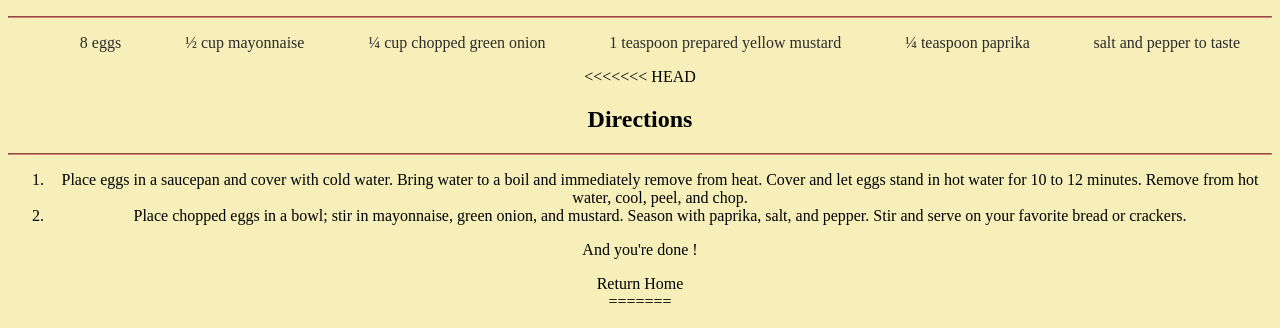
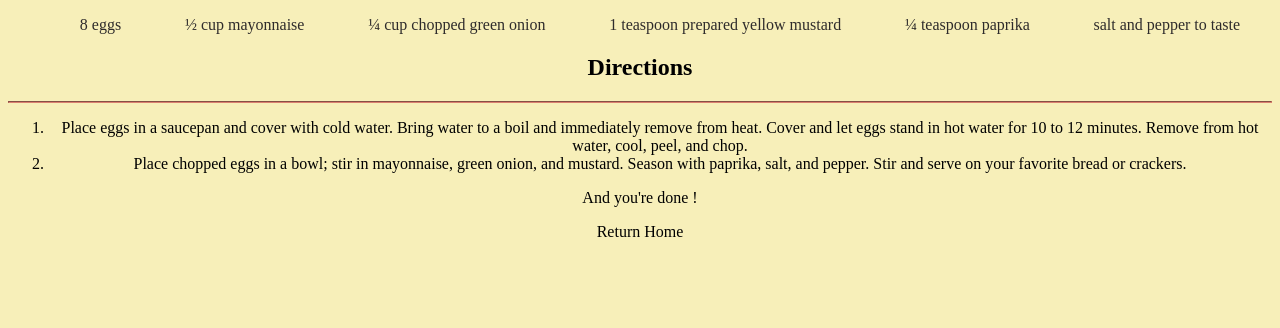
Before and after one commit to Dr-GameDev/oden-recipes, a plain HTML site: page recipes/egg-salad.html in a window 1280 px wide. Shown: the part 458-786 px from the top of the page. Drawn offline with Linux system fonts and the light colour scheme.

Commit message:
fixed merge conflict

```diff
--- a/recipes/egg-salad.html
+++ b/recipes/egg-salad.html
@@ -1,18 +1,10 @@
 <!DOCTYPE html>
-<<<<<<< HEAD
-<head>
-  <meta charset="UTF-8">
-  <meta name="viewport" content="width=device-width, initial-scale=1.0">
-  <link rel="stylesheet" href="../style.css">
-  <title>Eggy Salad Sandwiches - Recipe</title>
-=======
 <html lang="en">
 <head>
   <meta charset="UTF-8">
   <meta name="viewport" content="width=device-width, initial-scale=1.0">
   <title>Egg-Salad</title>
   <link rel="stylesheet" href="../style.css">
->>>>>>> feature
 </head>
 <body>
   <h1>Egg-Salad Sandwich</h1>
@@ -32,28 +24,6 @@
     <li>¼ teaspoon paprika</li>
     <li>salt and pepper to taste</li>
   </ul>
-<<<<<<< HEAD
-  <div class="directions">
-    <h2>Directions</h2>
-    <hr />
-    <ol>
-      <li>
-        Place eggs in a saucepan and cover with cold water. Bring water to a boil
-        and immediately remove from heat. Cover and let eggs stand in hot water
-        for 10 to 12 minutes. Remove from hot water, cool, peel, and chop.
-      </li>
-      <li>
-        Place chopped eggs in a bowl; stir in mayonnaise, green onion, and
-        mustard. Season with paprika, salt, and pepper. Stir and serve on your
-        favorite bread or crackers.
-      </li>
-    </ol>
-    <p>
-      And you're done !
-  </p>
-  <a href="../index.html">Return Home</a>
-  </div>
-=======
 
   <h2>Directions</h2>
   <hr />
@@ -73,6 +43,6 @@
     And you're done !
 </p>
 <a href="../index.html">Return Home</a>
->>>>>>> feature
+
 </body>
 </html>
```
Also changed, not shown: recipes/chocolate.html (+0 -6 lines), recipes/pork-chops.html (+1 -7 lines), recipes/ribs.html (+0 -3 lines).
